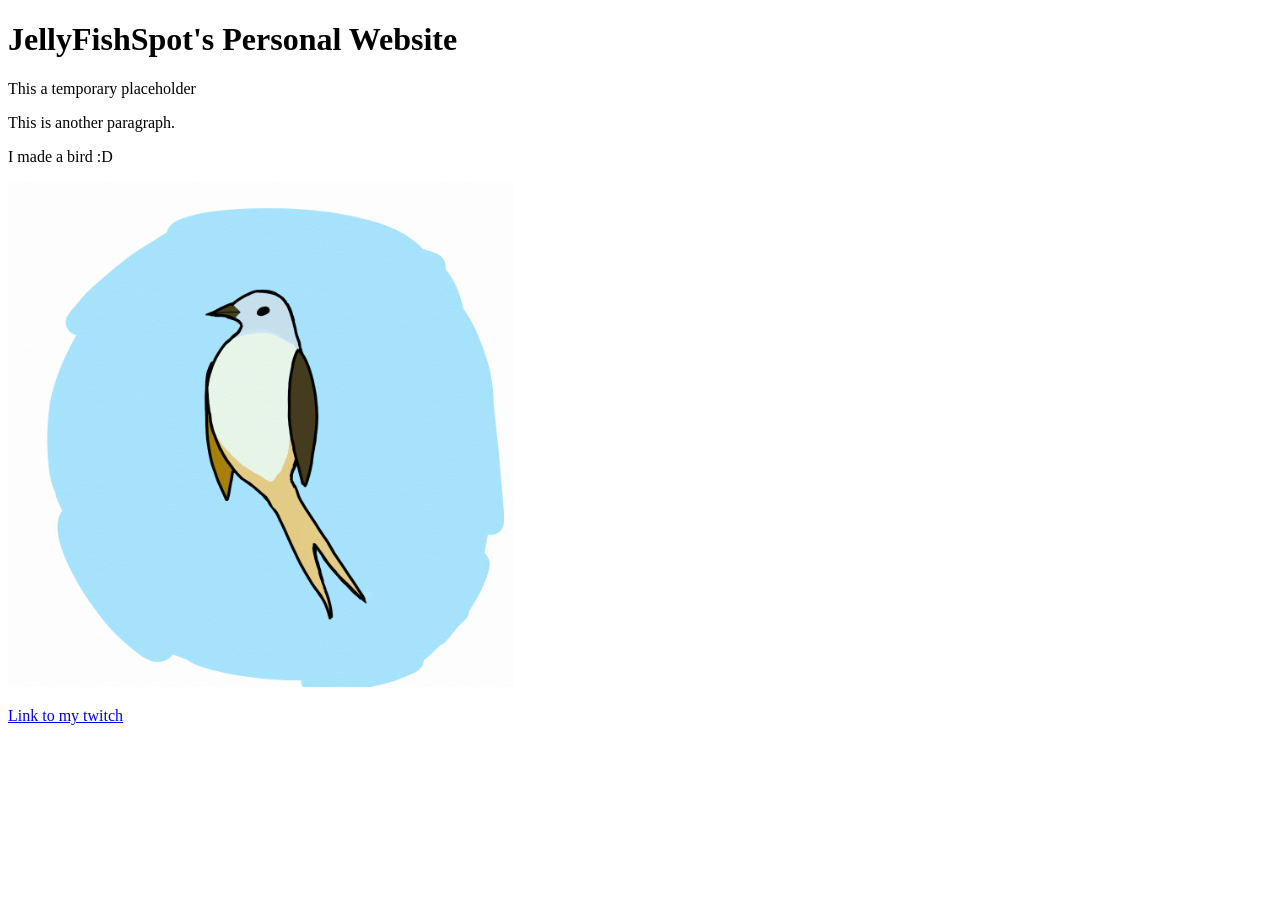
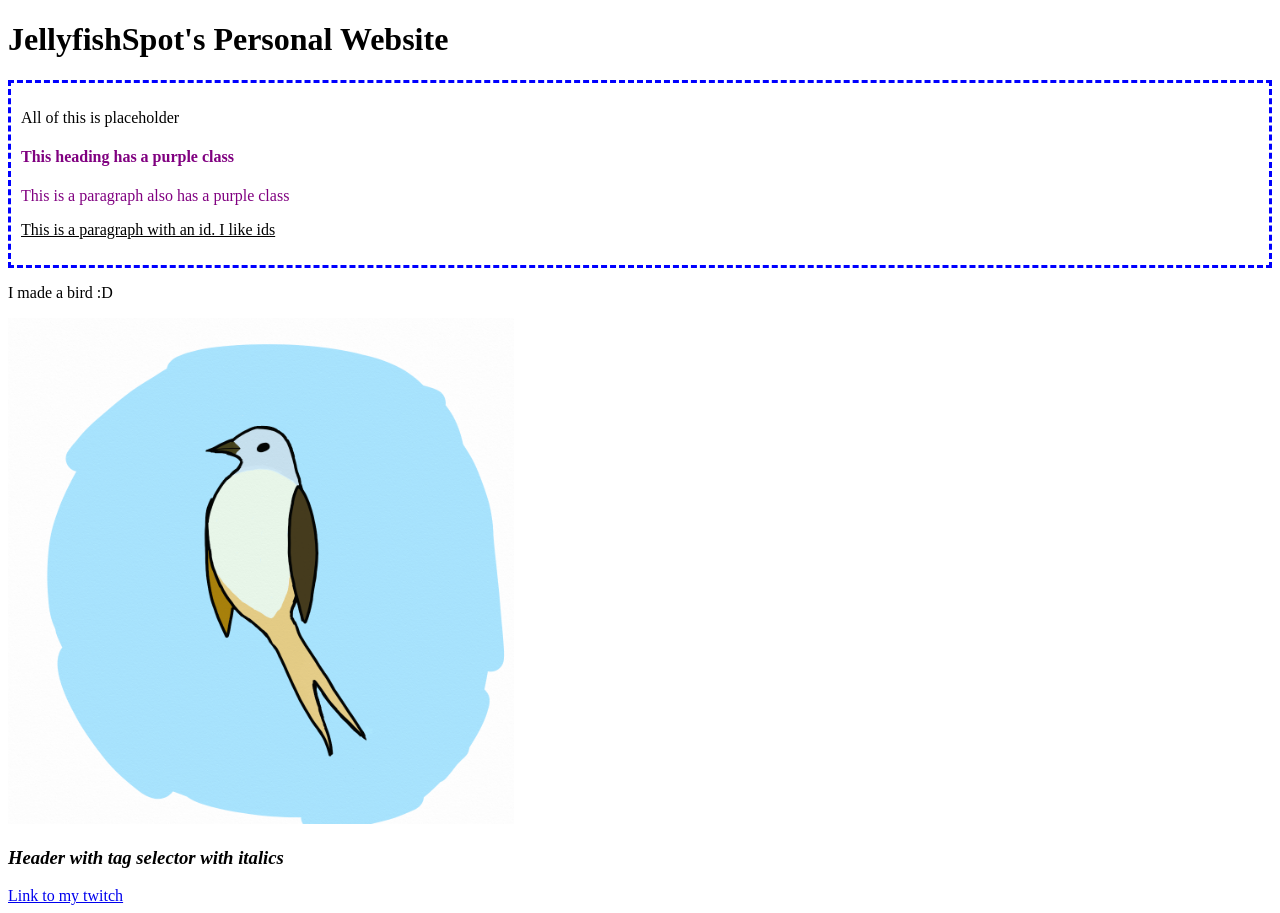
Before and after one commit to JellyfishSpot/JellyfishSpot.github.io, a plain HTML site: page index.html in a window 1280 px wide. Before the commit the page ends 800 px from the top, so only its background shows below. Drawn offline with Linux system fonts and the light colour scheme.

Commit message:
all css changes for temp

```diff
--- a/index.html
+++ b/index.html
@@ -1,25 +1,25 @@
 <!DOCTYPE html>
 <html lang="en">
 <meta charset="UTF-8">
-<title>JellyFish Spot's Website</title>
-<meta name="description" content="Temp website">
+<title>JellyfishSpot </title>
+<meta name="description" content="JellyfishSpot's Personal Website">
 <link rel="stylesheet" href="stylesheet.css">
 
 <body>
-
-
-
-    <div class="">
-        <h1>JellyFishSpot's Personal Website</h1>
-        <p>This a temporary placeholder</p>
-        <p>This is another paragraph.</p>
+    <h1>JellyfishSpot's Personal Website</h1>
+    <div class="testing">
+        <p>All of this is placeholder</p>
+        <h4 class="purple">This heading has a purple class</h4>
+        <p class="purple">This is a paragraph also has a purple class</p>
+        <p id="biography">This is a paragraph with an id. I like ids</p>
     </div>
 
     <p>I made a bird :D</p>
-    <img src="Bird.png" alt="LA" style="width:40%">
-    <p>
+    <img src="Bird.png" alt="Bird Drawing" style="width:40%">
+    <div class="socials">
+        <h3>Header with tag selector with italics</h3>
         <a href="https://www.twitch.tv/lyolus">Link to my twitch</a>
-    </p>
+    </div>
 
 </body>
 
--- a/stylesheet.css
+++ b/stylesheet.css
@@ -0,0 +1,16 @@
+.purple {
+    color: purple;
+}
+
+h3 {
+    font-style: italic;
+}
+
+#biography {
+    text-decoration: underline;
+}
+
+.testing {
+    border: 3px dashed blue;
+    padding: 10px;
+}
```
